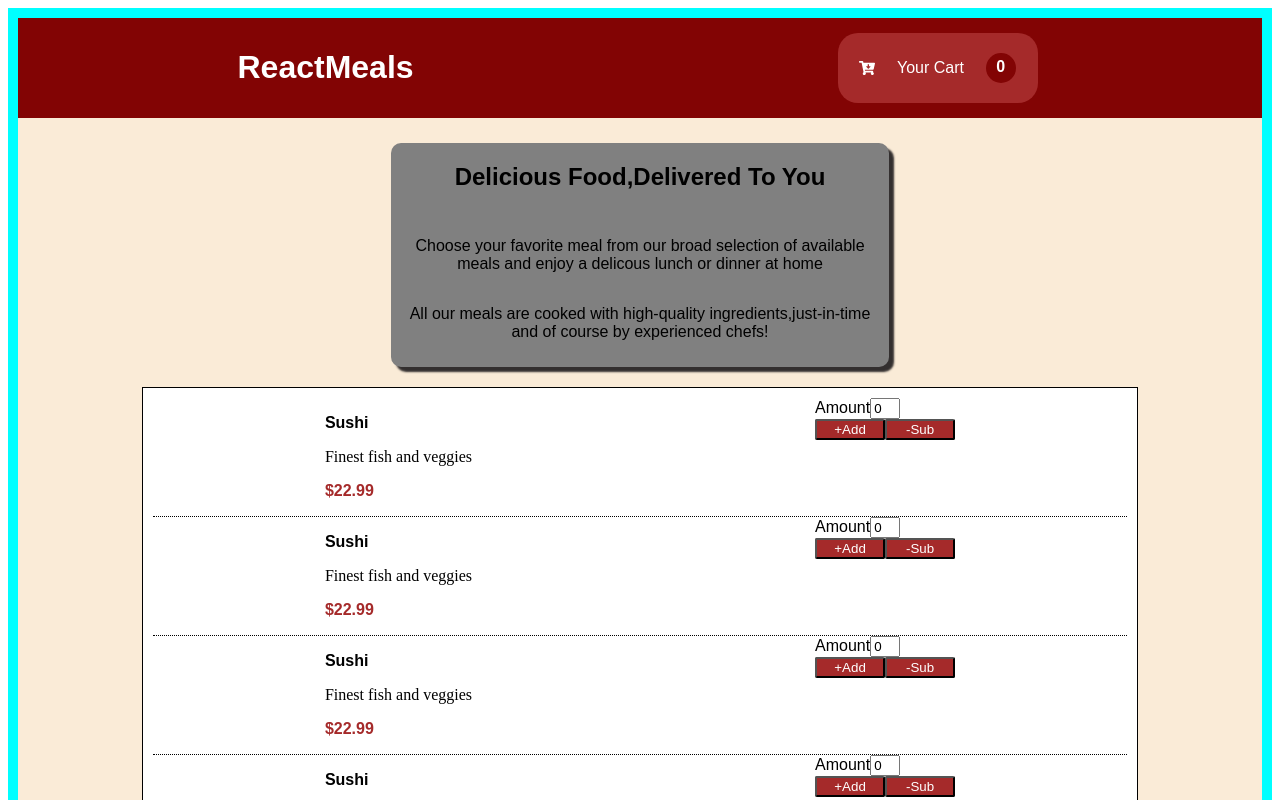
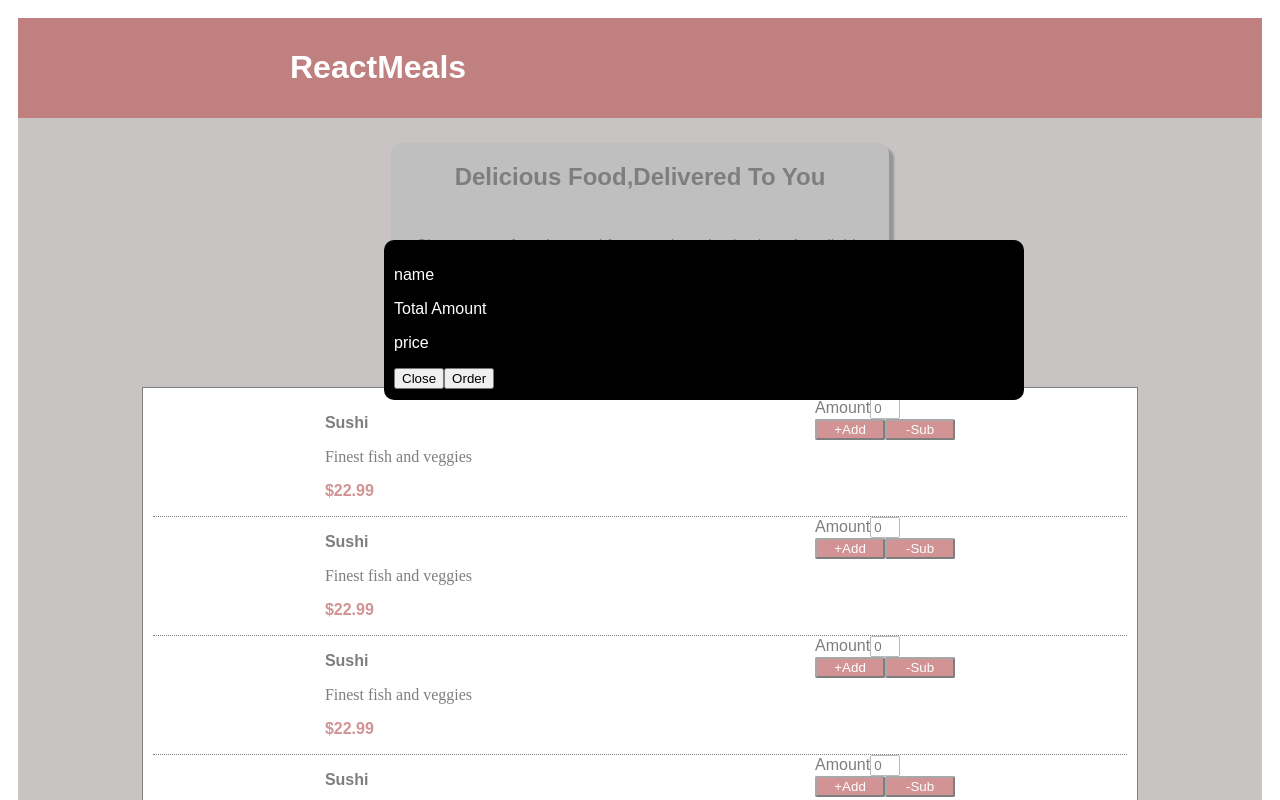
Before and after one commit to SuchiBankoti/restaurant-websit, a React (Create React App) app: page / in a window 1280 px wide. Shown: the top 800 px of the page. Built offline with nearby package versions, Linux system fonts and the light colour scheme.

Commit message:
use createPortal

```diff
--- a/public/index.html
+++ b/public/index.html
@@ -13,7 +13,7 @@
     <title>Restaurant App</title>
   </head>
   <body>
-    <noscript>You need to enable JavaScript to run this app.</noscript>
     <div id="root"></div>
+    <div id="portal"></div>
   </body>
 </html>
--- a/src/App.css
+++ b/src/App.css
@@ -2,6 +2,5 @@
   font-family: sans-serif;
 }
 .app {
-  background-color: aqua;
   padding: 10px;
 }
--- a/src/App.js
+++ b/src/App.js
@@ -1,11 +1,13 @@
-import React from "react";
+import React, { useContext } from "react";
 import Navbar from "./Components/Navbar";
 import Mainpage from "./Components/Mainpage";
 import "./App.css";
+import { dataContext } from "./Context";
 
 function App() {
+  const { toggle } = useContext(dataContext);
   return (
-    <div className="app">
+    <div className="app" style={{ opacity: toggle ? 0.5 : "none" }}>
       <Navbar />
       <Mainpage />
     </div>
--- a/src/Components/Cart.css
+++ b/src/Components/Cart.css
@@ -19,3 +19,14 @@
   border-radius: 50%;
   padding: 5px;
 }
+.cart-content {
+  background-color: black;
+  position: absolute;
+  top: 30%;
+  left: 30%;
+  width: 50%;
+  height: 20%;
+  border-radius: 10px;
+  padding: 10px;
+  color: white;
+}
--- a/src/Components/Cart.js
+++ b/src/Components/Cart.js
@@ -1,12 +1,16 @@
 import React from "react";
 import "./Cart.css";
+
 import { FaCartArrowDown } from "react-icons/fa";
+import Portal from "../Portal";
 export default function Cart() {
   return (
-    <div className="cart">
-      <FaCartArrowDown />
-      <div>Your Cart</div>
-      <div className="cart-items">0</div>
-    </div>
+    <Portal>
+      <div className="cart">
+        <FaCartArrowDown />
+        <div>Your Cart</div>
+        <div className="cart-items">0</div>
+      </div>
+    </Portal>
   );
 }
--- a/src/Components/Mainpage.css
+++ b/src/Components/Mainpage.css
@@ -4,7 +4,7 @@
 .main-page {
   display: flex;
   flex-direction: column;
-  background-color: antiquewhite;
+  background-color: rgb(146, 138, 138);
   align-items: center;
 }
 .content {
--- a/src/Context.js
+++ b/src/Context.js
@@ -33,9 +33,12 @@ localStorage.setItem(
 );
 function MenuProvider(props) {
   const [menu, setMenu] = useState([]);
+  const [toggle, setToggle] = useState(true);
   return (
     <contextDataProvider.Provider
       value={{
+        toggle,
+        setToggle,
         menu,
         setMenu,
       }}
--- /dev/null
+++ b/src/Portal.js
@@ -0,0 +1,24 @@
+import React, { useContext } from "react";
+import { createPortal } from "react-dom";
+import { dataContext, MenuProvider } from "./Context";
+export default function Portal() {
+  const { toggle } = useContext(dataContext);
+  const location = document.getElementById("portal");
+  function CartContent() {
+    return (
+      <MenuProvider>
+        <div
+          className="cart-content"
+          style={{ display: toggle ? "block" : "none" }}
+        >
+          <p> name</p>
+          <p>Total Amount</p>
+          <p>price</p>
+          <button>Close</button>
+          <button>Order</button>
+        </div>
+      </MenuProvider>
+    );
+  }
+  return <div>{createPortal(<CartContent />, location)}</div>;
+}
```
